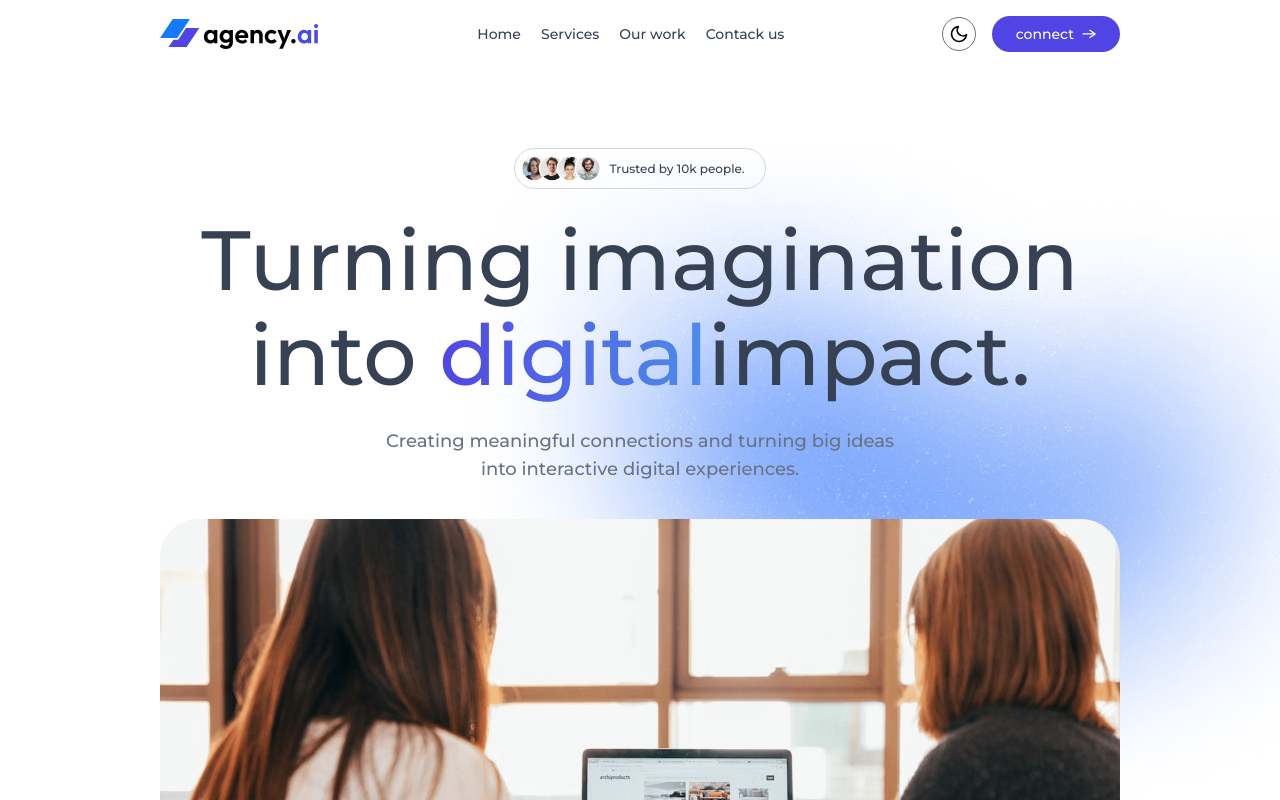
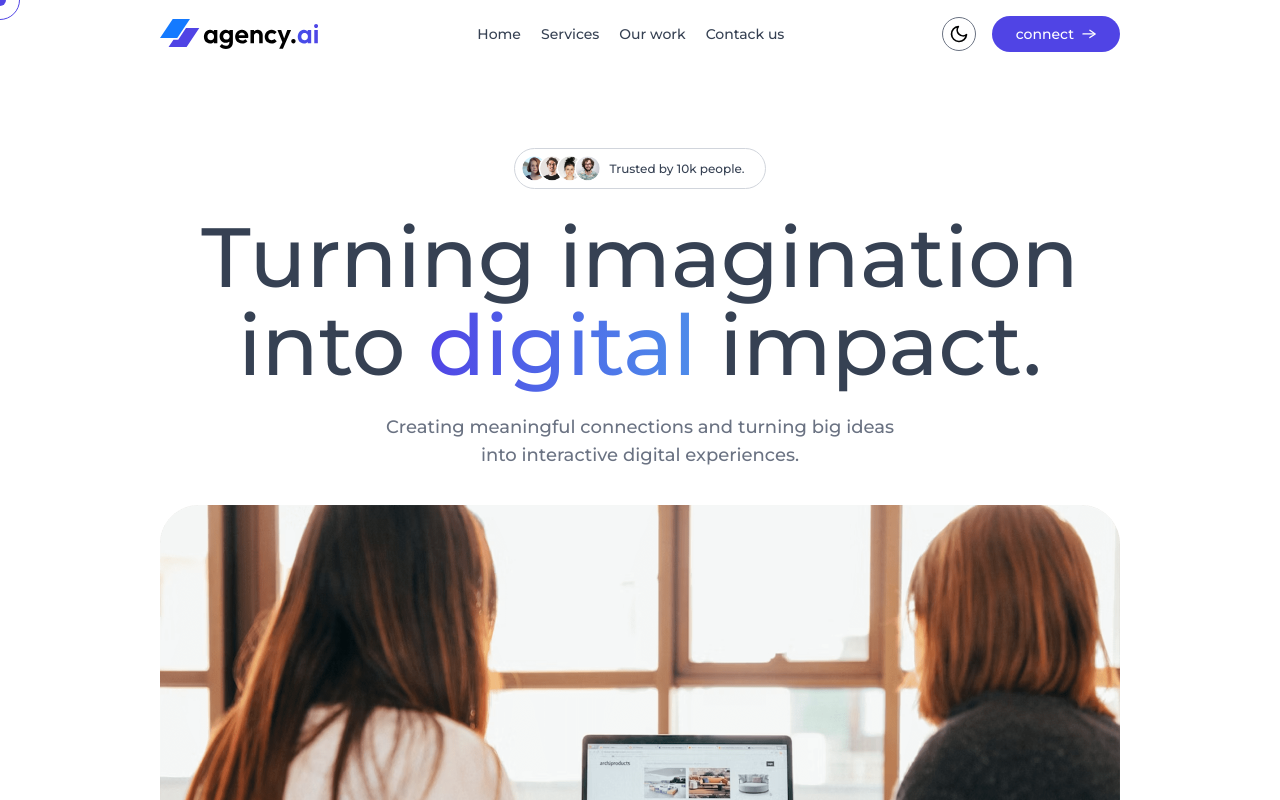
Before and after one commit to neetaPurohit/agency-ai, a React (Vite) app: page / in a window 1280 px wide. Shown: the top 800 px of the page. Built offline with nearby package versions, Linux system fonts and the light colour scheme.

Commit message:
cursor animation done

```diff
--- a/src/App.jsx
+++ b/src/App.jsx
@@ -1,4 +1,4 @@
-import { useState } from "react"
+import { useEffect, useRef, useState } from "react"
 import Navbar from "./components/Navbar"
 import Hero from "./components/Hero";
 import TrustedBy from "./components/TrustedBy";
@@ -10,21 +10,81 @@ import {Toaster} from "react-hot-toast"
 import Footer from "./components/Footer";
 
 const App = () => {
-    const [theme, setTheme] = useState(localStorage.getItem('theme') ?  localStorage.getItem('theme') : 'light');
+    const [theme, setTheme] = useState(
+      localStorage.getItem("theme") ? localStorage.getItem("theme") : "light",
+    );
+
+   const dotRef = useRef(null);
+   const outlineRef = useRef(null);
+
+  //  Refs for custom cursor Position tracking
+  const mouse = useRef({ x: 0, y: 0 });
+  const position = useRef({ x: 0, y: 0 });
+
+  // useEffect
+  useEffect(() => {
+    const handleMouseMove = (e) => {
+      mouse.current.x = e.clientX;
+      mouse.current.y = e.clientY;
+    };
+    document.addEventListener("mousemove", handleMouseMove);
+
+    let frameId;
+    const animate = () => {
+      position.current.x += (mouse.current.x - position.current.x) * 0.1;
+      position.current.y += (mouse.current.y - position.current.y) * 0.1;
+
+      if (dotRef.current && outlineRef.current) {
+        dotRef.current.style.transform = `translate3d(${mouse.current.x - 6}px, ${mouse.current.y - 6}px, 0)`;
+        outlineRef.current.style.transform = `translate3d(${position.current.x - 20}px, ${position.current.y - 20}px, 0)`;
+      }
+      frameId = requestAnimationFrame(animate);
+    };
+    frameId = requestAnimationFrame(animate);
+
+    return () => {
+      document.removeEventListener("mousemove", handleMouseMove);
+      cancelAnimationFrame(frameId);
+    };
+  }, []);
+
+ useEffect(() => {
+   const root = document.documentElement;
+   if (theme === "dark") {
+     root.classList.add("dark");
+   } else {
+     root.classList.remove("dark");
+   }
+   localStorage.setItem("theme", theme);
+ }, [theme]);
+
+
   return (
-    <div className="dark:bg-black relative">
-      <Toaster/>
-        <Navbar theme={theme} setTheme={setTheme}/>
-         <Hero/>
-         <TrustedBy/>
-         <Services/>
-         <OurWork/>
-         <Teams/>
-         <ContactUs/>
-         <Footer theme={theme}/>
+    <div className="bg-white dark:bg-black relative">
+      <Toaster />
+      <Navbar theme={theme} setTheme={setTheme} />
+      <Hero />
+      <TrustedBy />
+      <Services />
+      <OurWork />
+      <Teams />
+      <ContactUs />
+      <Footer theme={theme} />
+
+      {/* Custom cursor Ring */}
+      <div
+        ref={outlineRef}
+        className="fixed top-0 left-0 h-10 w-10 rounded-full border border-primary pointer-events-none z-9999"
+        style={{transition:'transform 0.1s ease-out'}}
+      ></div>
+
+      {/* Custom cursor Dot */}
+      <div
+        ref={dotRef}
+        className="fixed top-0 left-0 h-3 w-3 rounded-full bg-primary pointer-events-none z-9999"
+      ></div>
     </div>
-
-  )
+  );
 }
 
 export default App
--- a/src/components/Hero.jsx
+++ b/src/components/Hero.jsx
@@ -6,17 +6,33 @@ const Hero = () => {
       id="hero"
       className="flex flex-col items-center gap-6 py-20 px-4 sm:px-12 lg:px-24 xl:px-40 text-center w-full overflow-hidden text-gray-700  dark:text-white"
     >
-
       <div className="inline-flex items-center gap-2 border border-gray-300 p-1.5 pr-5 rounded-full">
         <img src={assets.group_profile} alt="group_profile" className="w-20" />
         <p className="text-xs font-medium">Trusted by 10k people.</p>
       </div>
-      <h1 className="text-4xl sm:text-5xl md:text-6xl xl:text-[84px] font-medium xl:leading-23.75 max-w-5xl">Turning imagination into  <span className="bg-linear-to-r from-primary to-[#4d8cea] bg-clip-text text-transparent">digital</span>impact.</h1>
-      <p className="text-sm sm:text-lg font-medium text-gray-500 dark:text-white/75  max-w-4/5 sm:max-w-lg pb-3">Creating meaningful connections and turning big ideas into interactive digital experiences.</p>
+      <h1 className="text-4xl sm:text-5xl md:text-6xl xl:text-[84px] font-medium xl:leading-[1.05] max-w-5xl">
+        Turning imagination into{" "}
+        <span className="bg-linear-to-r from-primary to-[#4d8cea] bg-clip-text text-transparent">
+          digital
+        </span>{" "}
+        impact.
+      </h1>
+      <p className="text-sm sm:text-lg font-medium text-gray-500 dark:text-white/75 max-w-[80%] sm:max-w-lg pb-3">
+        Creating meaningful connections and turning big ideas into interactive
+        digital experiences.
+      </p>
 
       <div className="relative">
-        <img src={assets.hero_img} alt="hero_img"  className="w-full max-w-6xl"/>
-        <img src={assets.bgImage1} alt="bgImage1" className="absolute -top-40  -right-40 sm:-top-100 sm:-right-70 -z-1 dark:hidden" />
+        <img
+          src={assets.hero_img}
+          alt="hero_img"
+          className="w-full max-w-6xl"
+        />
+        <img
+          src={assets.bgImage1}
+          alt="bgImage1"
+          className="absolute -top-40 -right-40 sm:-top-100 sm:-right-70 -z-10 dark:hidden"
+        />
       </div>
     </div>
   );
--- a/src/index.css
+++ b/src/index.css
@@ -1,11 +1,14 @@
 @import url('https://fonts.googleapis.com/css2?family=Manrope:wght@200..800&family=Montserrat:ital,wght@0,100..900;1,100..900&display=swap');
 @import "tailwindcss";
 
-
+html, body {
+  background-color: #ffffff;
+}
 @custom-variant dark (&:where(.dark, .dark *));
 *{
      font-family: "Montserrat", sans-serif;
      font-weight: 500;
+     cursor: none;
 }
 
 @theme{
```
